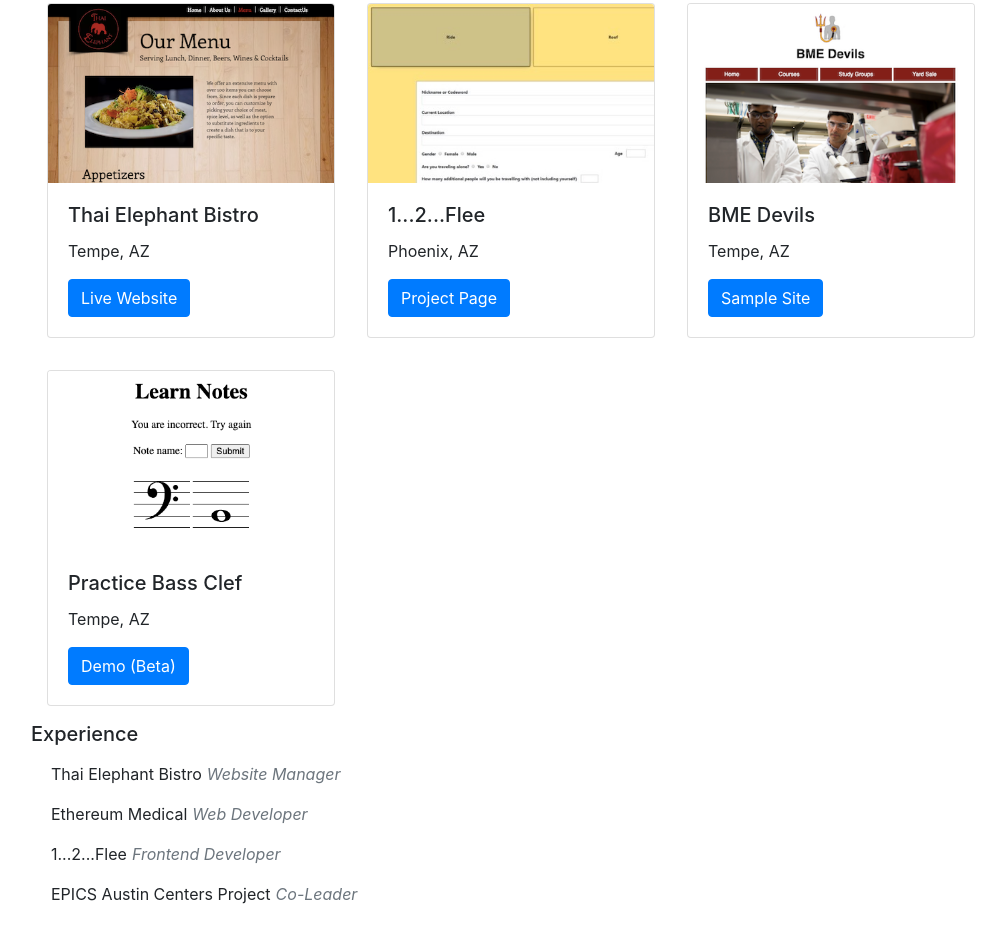
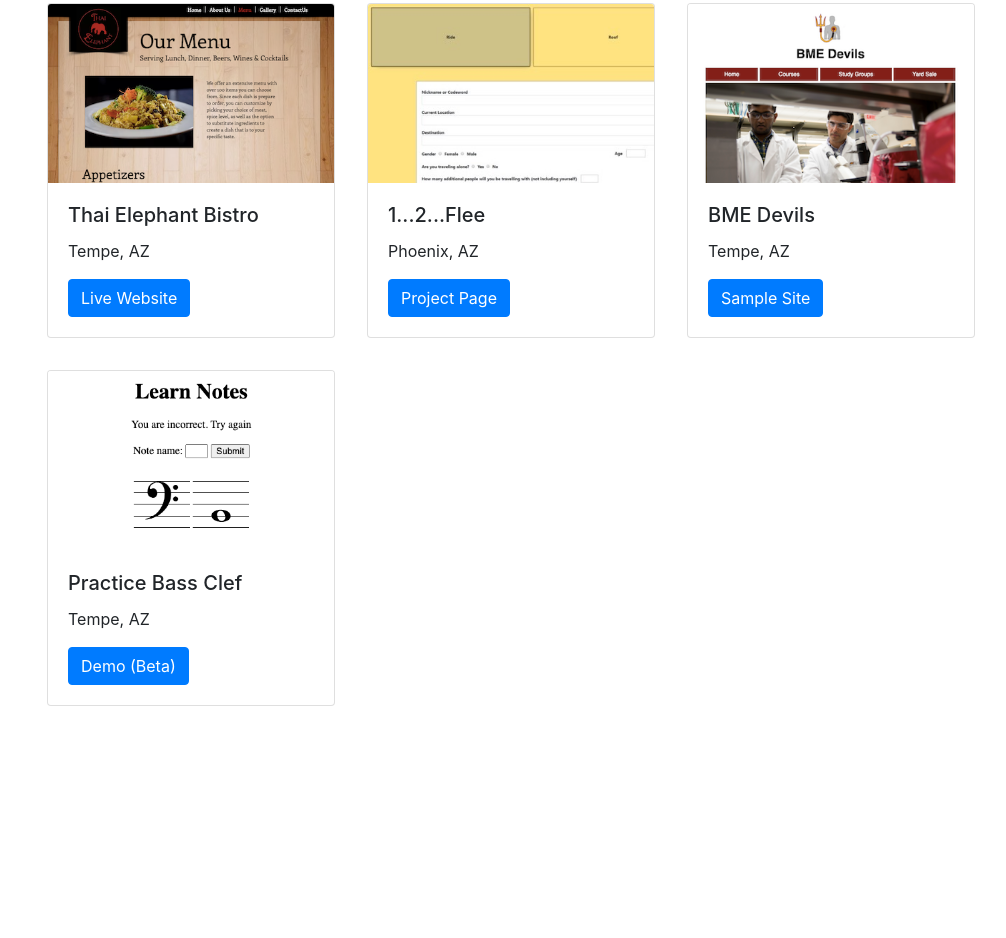
Before and after one commit to ninatran/ninatran.github.io, a plain HTML site: page index.html in a window 1280 px wide. Shown: the part 442-1380 px from the top of the page, without its empty margins (54-1060 px from the left). After the commit the page ends 1164 px from the top, so only its background shows below. Drawn offline with nearby package versions, Linux system fonts and the light colour scheme.

Commit message:
Deleted experience section

```diff
--- a/index.html
+++ b/index.html
@@ -85,16 +85,6 @@
         </div>
     </div>
 
-    <div class="container">
-        <h5>Experience</h5>
-        <ul>
-            <li>Thai Elephant Bistro<p class="text-muted"> Website Manager</p></li>
-            <li>Ethereum Medical <p class="text-muted"> Web Developer</p></li>
-            <li>1...2...Flee <p class="text-muted"> Frontend Developer</p></li>
-            <li>EPICS Austin Centers Project <p class="text-muted"> Co-Leader</p></li>
-        </ul>
-    </div>
-
 
 
     <!-- Optional JavaScript -->
```
